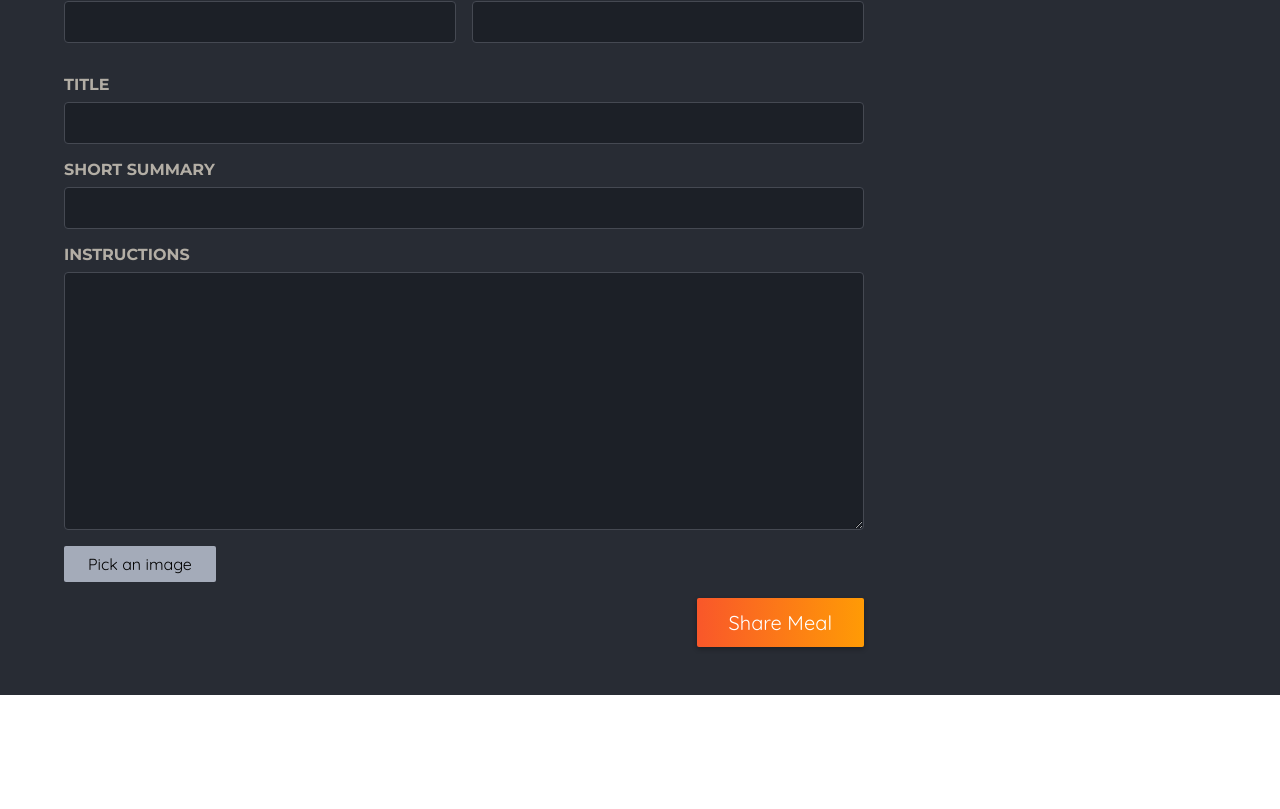
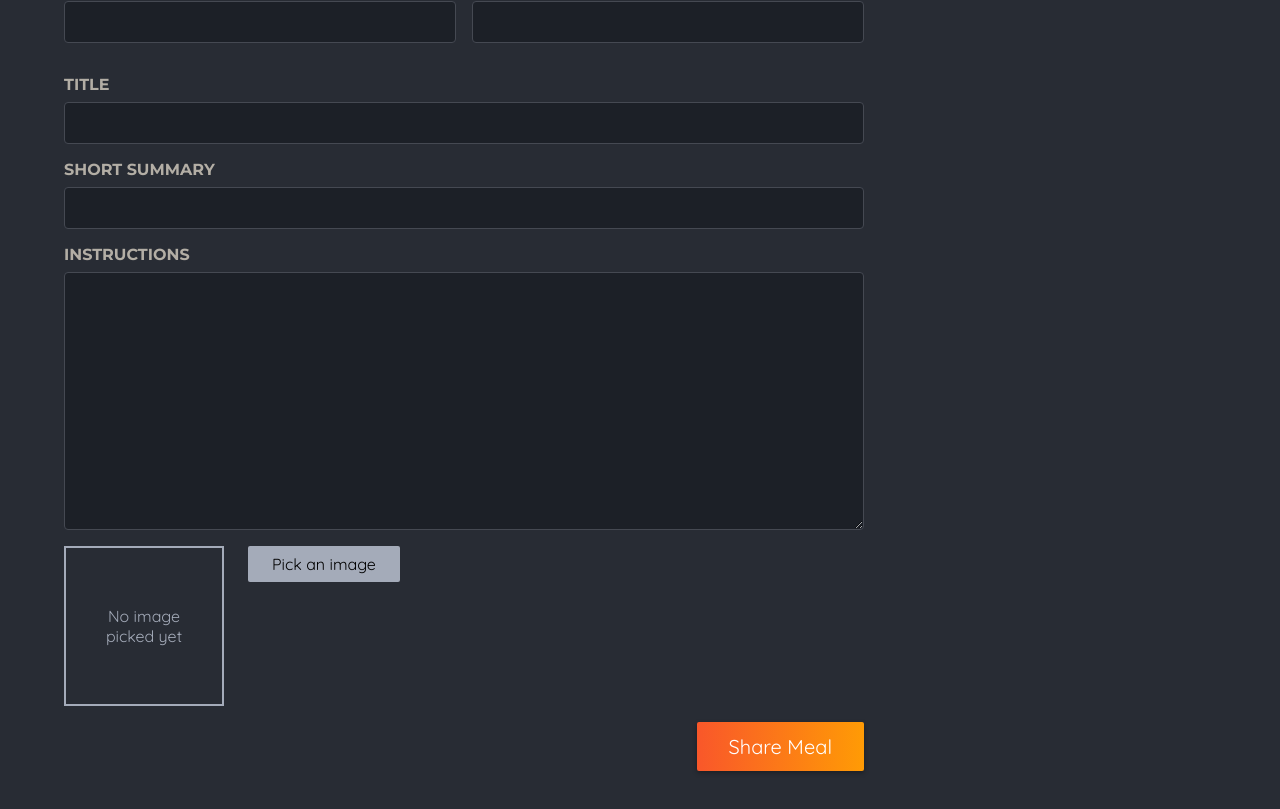
Before and after one commit to ArifEbrahim/foodies, a Next.js app: page /meals/share in a window 1280 px wide. Shown: the part 434-1243 px from the top of the page. Before the commit the page ends 1129 px from the top, so only its background shows below. Built offline with nearby package versions, Linux system fonts and the light colour scheme.

Commit message:
images have a preview

```diff
--- a/components/Meals/ImagePicker.tsx
+++ b/components/Meals/ImagePicker.tsx
@@ -1,6 +1,7 @@
 'use client'
 
-import { PropsWithChildren, useRef } from 'react'
+import Image from 'next/image'
+import { ChangeEvent, PropsWithChildren, useRef, useState } from 'react'
 import styles from './ImagePicker.module.css'
 
 interface ImagePickerProps extends PropsWithChildren {
@@ -9,16 +10,35 @@ interface ImagePickerProps extends PropsWithChildren {
 }
 
 export default function ImagePicker({ label, name }: ImagePickerProps) {
+  const [pickedImage, setPickedImage] = useState<string | null>(null)
   const imageInput = useRef<HTMLInputElement | null>(null)
 
   const handleClick = () => {
     imageInput.current?.click()
   }
 
+  const handleImageChange = (event: ChangeEvent<HTMLInputElement>) => {
+    setPickedImage(null)
+    if (!event.target.files) return
+    const file = event.target.files[0]
+    const fileReader = new FileReader()
+    fileReader.onload = () => {
+      const imageImport = fileReader.result as string
+      setPickedImage(imageImport)
+    }
+    fileReader.readAsDataURL(file)
+  }
+
   return (
     <div className={styles.picker}>
       <label htmlFor={name}>{label}</label>
       <div className={styles.controls}>
+        <div className={styles.preview}>
+          {!pickedImage && <p>No image picked yet</p>}
+          {pickedImage && (
+            <Image src={pickedImage} alt="Image picked by user" fill />
+          )}
+        </div>
         <input
           className={styles.input}
           type="file"
@@ -26,6 +46,8 @@ export default function ImagePicker({ label, name }: ImagePickerProps) {
           accept="image/png, image/jpeg"
           name={name}
           ref={imageInput}
+          onChange={handleImageChange}
+          required
         />
         <button className={styles.button} type="button" onClick={handleClick}>
           Pick an image
```
